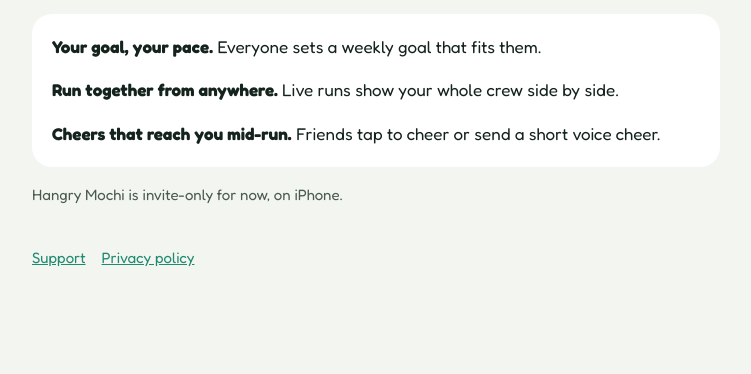
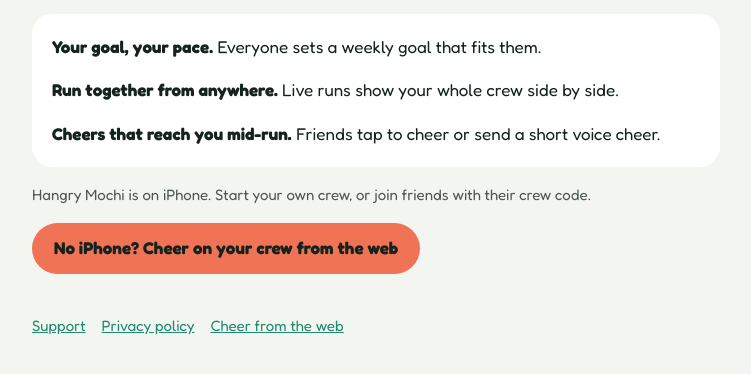
Before and after one commit to keithwei808/hangry-mochi-site, a plain HTML site: page index.html in a window 1280 px wide. Shown: the part 234-608 px from the top of the page, without its empty margins (264-1015 px from the left). Drawn offline with Linux system fonts and the light colour scheme.

Commit message:
Add files via upload

```diff
--- a/index.html
+++ b/index.html
@@ -12,6 +12,7 @@
 <p><strong>Run together from anywhere.</strong> Live runs show your whole crew side by side.</p>
 <p><strong>Cheers that reach you mid-run.</strong> Friends tap to cheer or send a short voice cheer.</p>
 </div>
-<p class="muted">Hangry Mochi is invite-only for now, on iPhone.</p>
-<nav><a href="support.html">Support</a><a href="privacy.html">Privacy policy</a></nav>
+<p class="muted">Hangry Mochi is on iPhone. Start your own crew, or join friends with their crew code.</p>
+<p><a class="button" href="cheer.html">No iPhone? Cheer on your crew from the web</a></p>
+<nav><a href="support.html">Support</a><a href="privacy.html">Privacy policy</a><a href="cheer.html">Cheer from the web</a></nav>
 </main></body></html>
```
